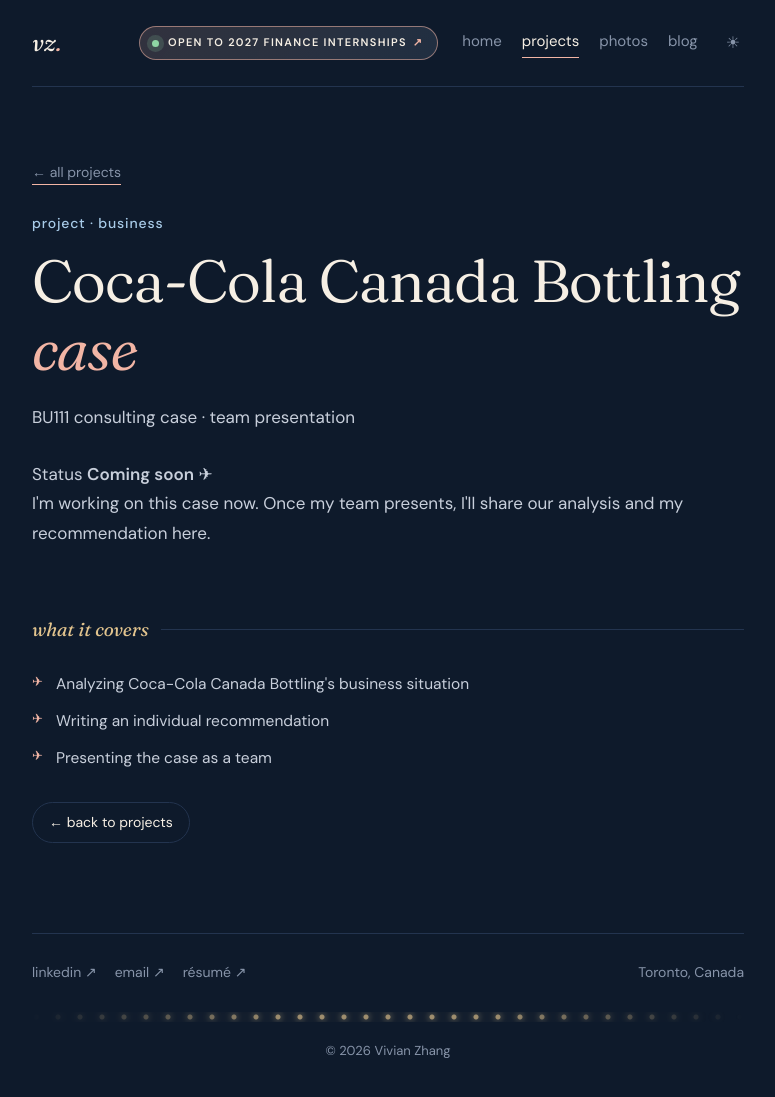
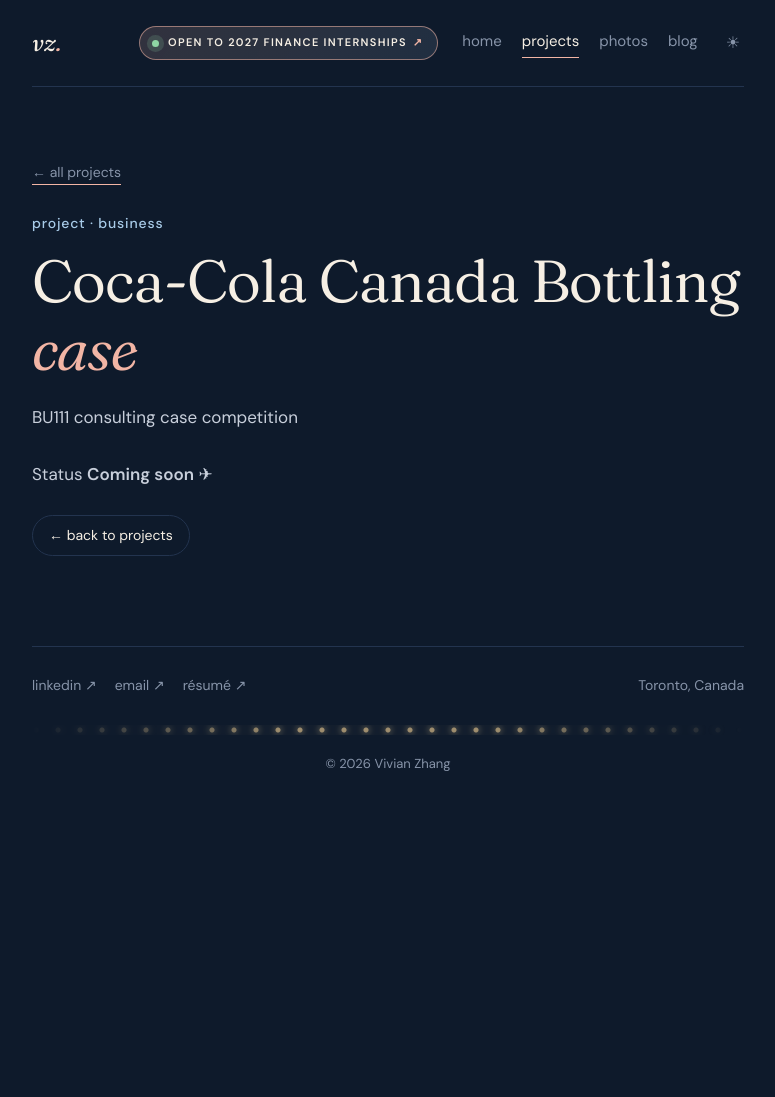
Before and after one commit to vivianpnzhang/vivianpnzhang.github.io, a Jekyll site: the page coca-cola-case.html, which Jekyll copies as it is, in a window 1280 px wide. Shown: the whole page, without its empty margins (252-1027 px from the left). Built offline with Jekyll 4.4.1, drawn with Linux system fonts in a browser that asks for light colours; after the commit the page ends 900 px from its top, so only the background shows below that.

Commit message:
Add files via upload

```diff
--- a/coca-cola-case.html
+++ b/coca-cola-case.html
@@ -48,7 +48,7 @@
         <a class="post-back" href="projects.html">← all projects</a>
         <p class="kicker">project · business</p>
         <h1>Coca-Cola Canada Bottling <em>case</em></h1>
-        <p class="lede">BU111 consulting case · team presentation</p>
+        <p class="lede">BU111 consulting case competition</p>
       </section>
 
       <!-- When the case is done: replace this "coming soon" box with your summary,
@@ -58,19 +58,8 @@
           <span>Status</span>
           <b>Coming soon</b>
           <span class="soon-plane" aria-hidden="true">✈</span>
-        </div>
-        <p>
-          I'm working on this case now. Once my team presents, I'll share our analysis
-          and my recommendation here.
         </p>
       </div>
-
-      <p class="label">what it covers</p>
-      <ul class="log-list">
-        <li>Analyzing Coca-Cola Canada Bottling's business situation</li>
-        <li>Writing an individual recommendation</li>
-        <li>Presenting the case as a team</li>
-      </ul>
 
       <div class="mini-links"><a class="pill" href="projects.html">← back to projects</a></div>
     </main>
```
